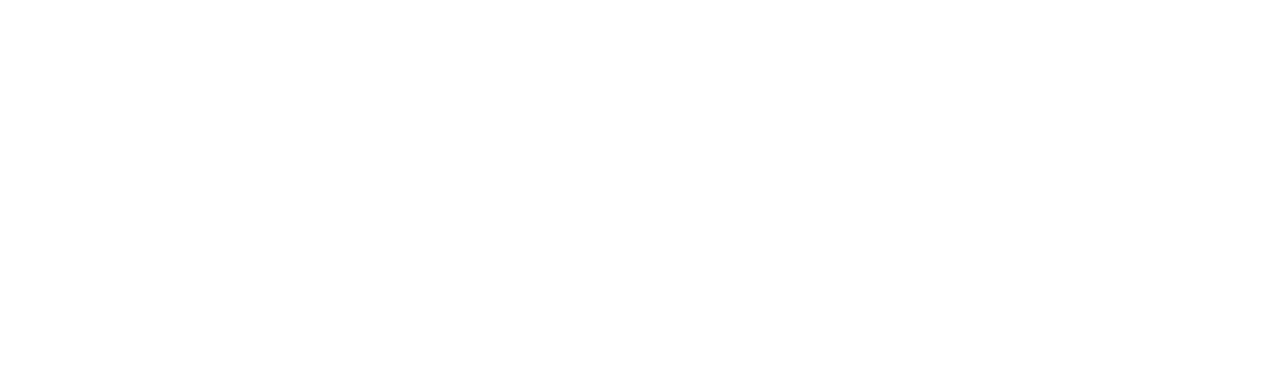
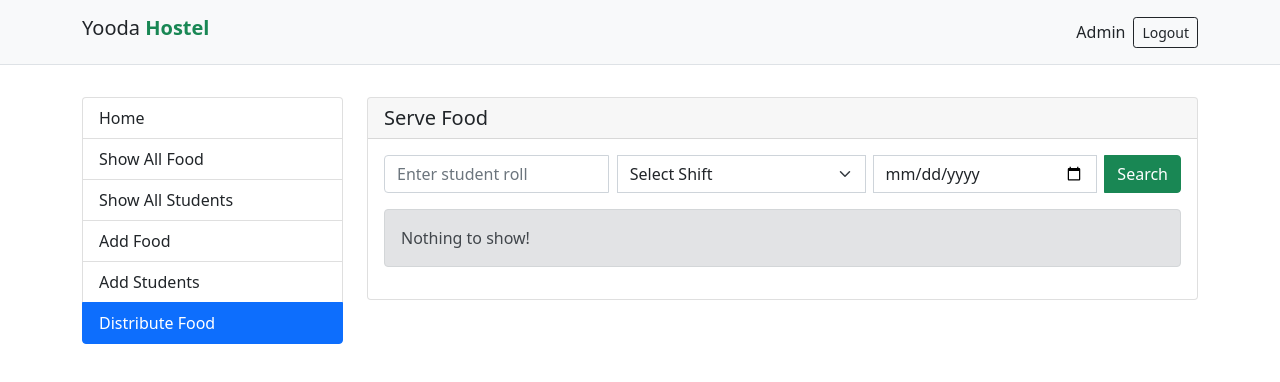
Before and after one commit to Mostakimul/yooda-hostel-client, a React (Create React App) app: page /distribution-food in a window 1280 px wide. Before the commit this address had no page. Shown: the top 382 px of the page. Built offline with nearby package versions, Linux system fonts and the light colour scheme; no server answers.

Commit message:
food distribution and serving status

```diff
--- a/src/App.js
+++ b/src/App.js
@@ -6,6 +6,8 @@ import ShowFoods from './pages/ShowFoods';
 import StudentForm from './pages/StudentForm';
 import ShowStudents from './pages/ShowStudents';
 import EditStudent from './pages/EditStudent';
+import DistributeFood from './pages/DistributeFood';
+import ServeForm from './pages/ServeForm';
 
 function App() {
   return (
@@ -17,6 +19,8 @@ function App() {
         <Route path="/add-students" element={<StudentForm />} />
         <Route path="/show-students" element={<ShowStudents />} />
         <Route path="/show-students/:id" element={<EditStudent />} />
+        <Route path="/distribution-food" element={<DistributeFood />} />
+        <Route path="/serve-students/:id/:shift" element={<ServeForm />} />
       </Routes>
     </BrowserRouter>
   );
--- a/src/components/layout/Sidebar.js
+++ b/src/components/layout/Sidebar.js
@@ -20,6 +20,9 @@ const Sidebar = () => {
         <NavLink as="li" className="list-group-item" to="/add-students">
           Add Students
         </NavLink>
+        <NavLink as="li" className="list-group-item" to="/distribution-food">
+          Distribute Food
+        </NavLink>
       </ul>
     </div>
   );
--- /dev/null
+++ b/src/pages/DistributeFood.js
@@ -0,0 +1,178 @@
+import React, { useEffect, useState } from 'react';
+import { Alert, Form, Table } from 'react-bootstrap';
+import AdminPageLayout from '../components/layout/AdminPageLayout';
+import axios from 'axios';
+import { useForm } from 'react-hook-form';
+import { Link } from 'react-router-dom';
+import Preloader from '../components/Preloader';
+
+const DistributeFood = () => {
+  const [filterStudent, setFilterStudent] = useState(null);
+  const [students, setStudents] = useState([]);
+
+  // loading and success state
+  const [isLoading, setIsLoading] = useState(false);
+  const [msg, setMsg] = useState(null);
+
+  useEffect(() => {
+    setIsLoading(true);
+    axios
+      .get('http://localhost:5000/students')
+      .then((res) => {
+        setStudents(res.data.result);
+        setIsLoading(false);
+      })
+      .catch((err) => {
+        console.log(err);
+      })
+      .finally(() => {
+        setIsLoading(false);
+      });
+  }, []);
+
+  const onSubmit = (data) => {
+    const { searchRoll, date, shift } = data;
+
+    const filterId = students.find((st) => st.roll === searchRoll);
+
+    if (!filterId) {
+      setMsg('No matching roll found!');
+      return;
+    }
+    data = {
+      date: new Date(date).toLocaleDateString(),
+      shift: shift,
+      id: filterId._id,
+    };
+    axios
+      .post('http://localhost:5000/distribution', data)
+      .then((res) => {
+        if (res.data) {
+          let resStuId = res.data.studentId;
+          let findStudent = students.find((stu) => stu._id === resStuId);
+          let studentDetails = {
+            id: res.data._id,
+            studentId: res.data.studentId,
+            fullName: findStudent.fullName,
+            hall: findStudent.hall,
+            shift: res.data.shift,
+            date: res.data.date,
+            status: res.data.status,
+          };
+          setFilterStudent(studentDetails);
+        } else {
+          throw new Error();
+        }
+      })
+      .catch((err) => {
+        setFilterStudent({
+          studentId: data.id,
+          fullName: filterId.fullName,
+          hall: filterId.hall,
+          shift: data.shift,
+          date: data.date,
+        });
+      })
+      .finally(() => {
+        setIsLoading(false);
+        reset({});
+      });
+    setMsg(null);
+  };
+
+  const { register, handleSubmit, reset } = useForm();
+
+  return (
+    <AdminPageLayout pageTitle={'Serve Food'}>
+      {isLoading && <Preloader />}
+      <Form onSubmit={handleSubmit(onSubmit)} className="input-group mb-3">
+        <input
+          type="text"
+          className="form-control form-control-md"
+          placeholder="Enter student roll"
+          {...register('searchRoll', { required: true })}
+        />
+
+        <select
+          className="form-select mx-2"
+          {...register('shift', { required: true })}
+        >
+          <option selected defaultValue="">
+            Select Shift
+          </option>
+          <option value="morning">Morning</option>
+          <option value="day">Day</option>
+          <option value="night">Night</option>
+        </select>
+
+        <input
+          type="date"
+          className="form-control form-control-md me-2"
+          {...register('date', { required: true })}
+        />
+
+        <button type="submit" className="input-group-text btn-success">
+          Search
+        </button>
+      </Form>
+      {msg && <p>{msg}</p>}
+      {!!filterStudent ? (
+        <Table striped bordered hover>
+          <thead>
+            <tr className="text-center">
+              <th>Name</th>
+              <th>Hall</th>
+              <th>Shift</th>
+              <th>Date</th>
+              <th>Status</th>
+              <th>Action</th>
+            </tr>
+          </thead>
+          <tbody>
+            <tr className="text-center">
+              <td>{filterStudent?.fullName}</td>
+              <td>{filterStudent?.hall}</td>
+              <td>{filterStudent?.shift}</td>
+              <td>{filterStudent?.date}</td>
+              <td>
+                {!!filterStudent?.status ? (
+                  <span className="badge bg-success me-2">Already served!</span>
+                ) : (
+                  <span className="badge bg-danger me-2">Not Served</span>
+                )}
+              </td>
+              <td>
+                {!!filterStudent?.status ? (
+                  <button
+                    type="button"
+                    className="btn btn-outline-danger btn-sm my-1"
+                    disabled
+                  >
+                    Already Served
+                  </button>
+                ) : (
+                  <Link
+                    to={`/serve-students/${filterStudent.studentId}/${filterStudent.shift}?date=${filterStudent.date}`}
+                  >
+                    <button
+                      type="button"
+                      className="btn btn-outline-success btn-sm my-1"
+                    >
+                      Serve
+                    </button>
+                  </Link>
+                )}
+              </td>
+            </tr>
+          </tbody>
+        </Table>
+      ) : (
+        <Alert className="my-3" variant="secondary">
+          Nothing to show!
+        </Alert>
+      )}
+    </AdminPageLayout>
+  );
+};
+
+export default DistributeFood;
--- /dev/null
+++ b/src/pages/ServeForm.js
@@ -0,0 +1,82 @@
+import React, { useState } from 'react';
+import { useLocation, useParams } from 'react-router-dom';
+import AdminPageLayout from '../components/layout/AdminPageLayout';
+import { useForm } from 'react-hook-form';
+import { Alert, Button, Form } from 'react-bootstrap';
+import axios from 'axios';
+
+const ServeForm = () => {
+  const {
+    register,
+    handleSubmit,
+    formState: { errors },
+    reset,
+  } = useForm();
+
+  const { id, shift } = useParams();
+  const location = useLocation();
+
+  // loading and success state
+  const [isLoading, setIsLoading] = useState(false);
+  const [isSuccess, setIsSuccess] = useState(null);
+
+  const onSubmit = (data) => {
+    data = {
+      ...data,
+      studentId: id,
+      date: location.search.split('=')[1],
+      shift: shift,
+      status: true,
+    };
+    setIsLoading(true);
+    axios
+      .post(`http://localhost:5000/distribution-food`, data)
+      .then((res) => {
+        if (res.data.acknowledged === true) {
+          setIsLoading(false);
+          setIsSuccess(true);
+          reset({});
+        }
+      })
+      .catch((err) => {
+        console.log(err);
+        setIsSuccess(false);
+      })
+      .finally(() => {
+        setIsLoading(false);
+      });
+  };
+
+  return (
+    <AdminPageLayout pageTitle={'Serve Food'}>
+      {!!isSuccess && <Alert variant="success">Student Food Served!</Alert>}
+      <Form onSubmit={handleSubmit(onSubmit)}>
+        {/* Food Item */}
+        <Form.Group className="mb-3" controlId="foodItemList">
+          <Form.Label>Enter Food Items</Form.Label>
+          <Form.Control
+            type="textbox"
+            {...register('foodItemList', { required: true })}
+            placeholder="Enter food items"
+            required
+          />
+          <Form.Control.Feedback type="invalid">
+            {errors.foodItemList && <span>This field is required</span>}
+          </Form.Control.Feedback>
+        </Form.Group>
+
+        {isLoading ? (
+          <Button variant="outline-primary" type="submit" disabled>
+            Serve Student
+          </Button>
+        ) : (
+          <Button variant="outline-primary" type="submit">
+            Serve Student
+          </Button>
+        )}
+      </Form>
+    </AdminPageLayout>
+  );
+};
+
+export default ServeForm;
--- a/src/pages/ShowStudents.js
+++ b/src/pages/ShowStudents.js
@@ -62,8 +62,6 @@ const ShowStudents = () => {
 
   let checkedIds = [];
   if (checkedStudents.length > 0) {
-    console.log(checkedStudents);
-
     checkedStudents.forEach((st) => {
       let newArr = st.split(',');
       if (checkedIds.indexOf(newArr[0]) === -1) {
@@ -71,8 +69,6 @@ const ShowStudents = () => {
       }
     });
   }
-
-  console.log('checkedIds', checkedIds);
 
   useEffect(() => {
     setIsLoading(true);
```
